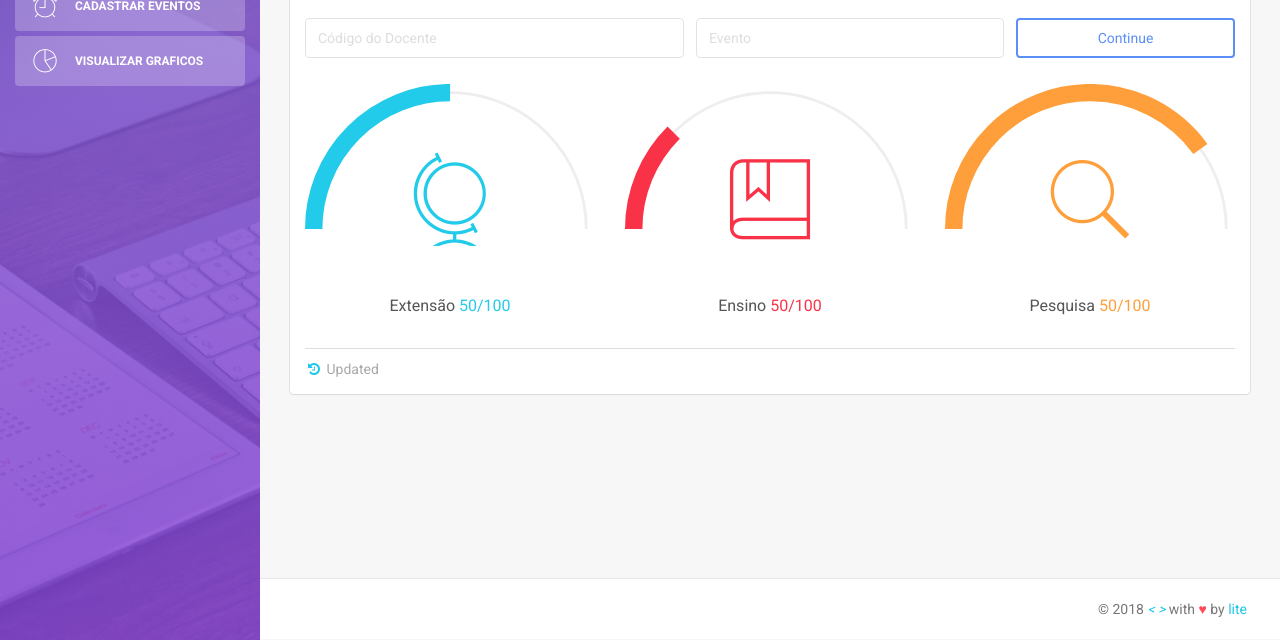
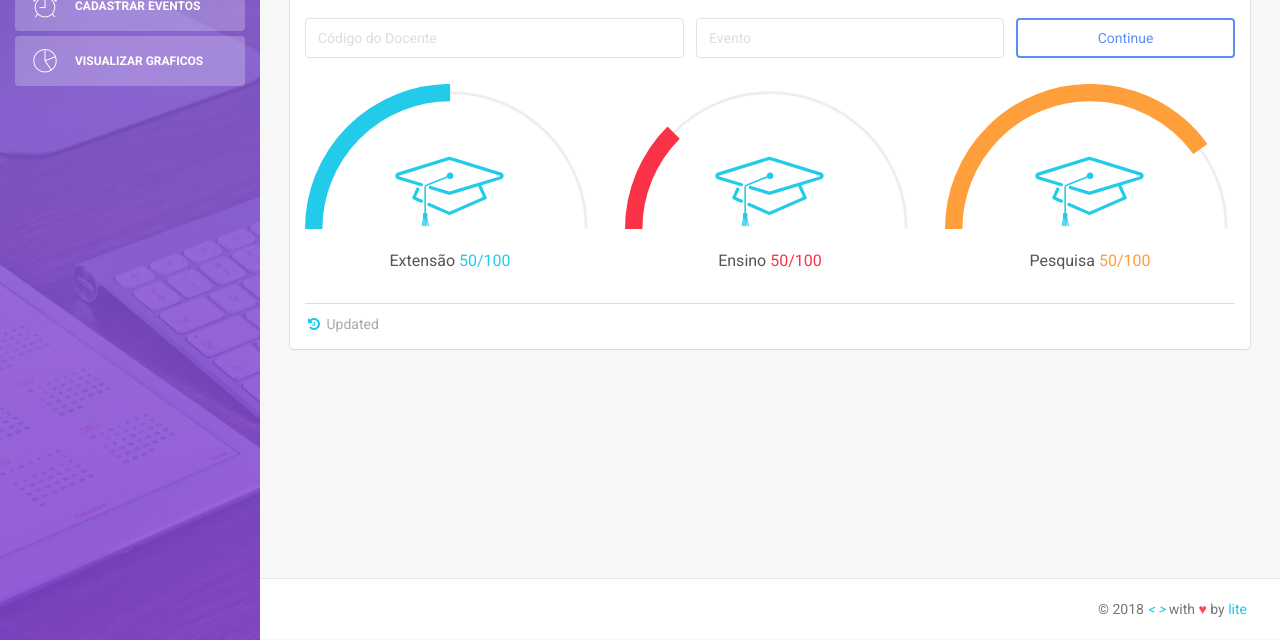
Before and after one commit to AlissonSteffens/institutional-progression-events, a website: page public/graficos.html in a window 1280 px wide. Shown: the part 160-800 px from the top of the page. Drawn offline with Linux system fonts and the light colour scheme.

Commit message:
icones iconificados

```diff
--- a/public/assets/css/styles.css
+++ b/public/assets/css/styles.css
@@ -11,10 +11,8 @@
 .pesquisa{
     border-left: 5px solid #FF9F3B;
 }
-.chart-ico{
-    text-align: center;
+.chart-icon{
     margin-top: -10rem;
-    font-size: 10rem;
 }
 .chart-desc{
     text-align: center;
@@ -33,3 +31,8 @@
     margin-top: 2rem;
     margin-bottom: 2rem;
 }
+#test{
+    fill: #FF9F3B;
+    color: #F93248;
+    background: #555;
+}
--- a/public/graficos.html
+++ b/public/graficos.html
@@ -117,20 +117,20 @@
                                 </form>
                                 <div id="charts">
                                     <div class="row" >
-                                        <div class="col-md-4">
+                                        <div class="col-xs-4">
                                             <div id="ext"></div>
-                                            <p class="chart-ico ext"><i class="pe-7s-world"></i></p>
-                                            <p class="chart-desc">Extensão <span class="ext">50/100</span> </p>
+                                            <img src="assets/img/ens.svg" class="img-fluid col-md-offset-3 col-md-6 chart-icon">
+                                            <p class="chart-desc col-md-12">Extensão <span class="ext">50/100</span> </p>
                                         </div>
-                                        <div class="col-md-4">
+                                        <div class="col-xs-4">
                                             <div id="ens"></div>
-                                            <p class="chart-ico ens"><i class="pe-7s-notebook"></i></p>
-                                            <p class="chart-desc">Ensino <span class="ens">50/100</span> </p>
+                                            <img src="assets/img/ens.svg" class="img-fluid col-md-offset-3 col-md-6 chart-icon">
+                                            <p class="chart-desc col-md-12">Ensino <span class="ens">50/100</span> </p>
                                         </div>
-                                        <div class="col-md-4">
+                                        <div class="col-xs-4">
                                             <div id="pes"></div>
-                                            <p class="chart-ico pes"><i class="pe-7s-search"></i></p>
-                                            <p class="chart-desc">Pesquisa <span class="pes">50/100</span> </p>
+                                            <img src="assets/img/ens.svg" class="img-fluid col-md-offset-3 col-md-6 chart-icon">
+                                            <p class="chart-desc col-md-12">Pesquisa <span class="pes">50/100</span> </p>
                                         </div>
                                     </div>
                                 </div>
```
Also changed, not shown: public/assets/img/ens.svg (added).
